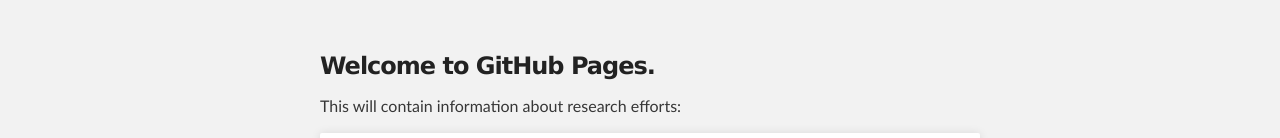
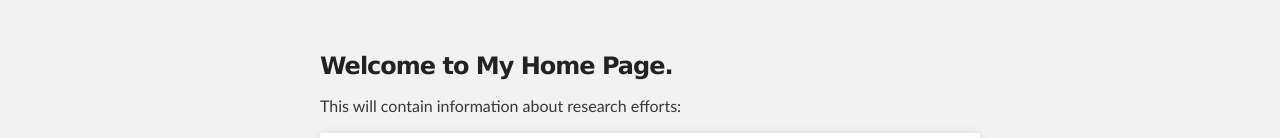
Before and after one commit to knygren/knygren.github.io, a plain HTML site: page index.html in a window 1280 px wide. Shown: the part 212-350 px from the top of the page. Drawn offline with Linux system fonts and the light colour scheme.

Commit message:
Update index.html

```diff
--- a/index.html
+++ b/index.html
@@ -28,7 +28,7 @@
     <div id="main_content_wrap" class="outer">
       <section id="main_content" class="inner">
         <h3>
-<a id="welcome-to-My-Home-Page" class="anchor" href="#welcome-to-Home-Page" aria-hidden="true"><span class="octicon octicon-link"></span></a>Welcome to GitHub Pages.</h3>
+<a id="welcome-to-My-Home-Page" class="anchor" href="#welcome-to-Home-Page" aria-hidden="true"><span class="octicon octicon-link"></span></a>Welcome to My Home Page.</h3>
 
 <p>This will contain information about research efforts:</p>
 
```
